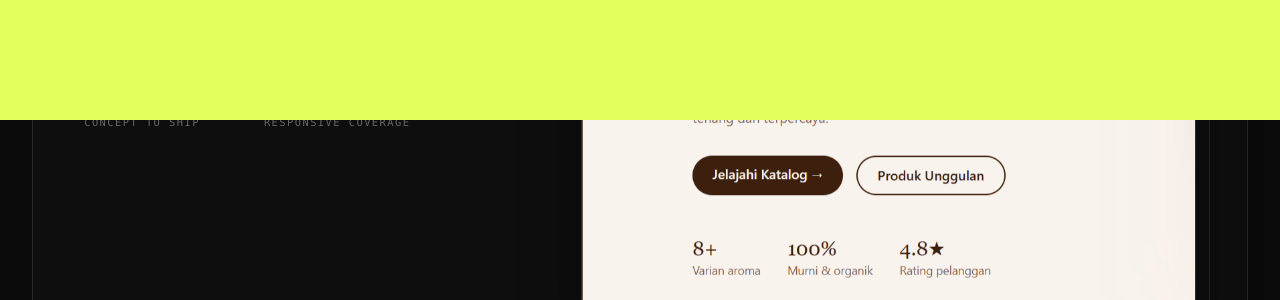
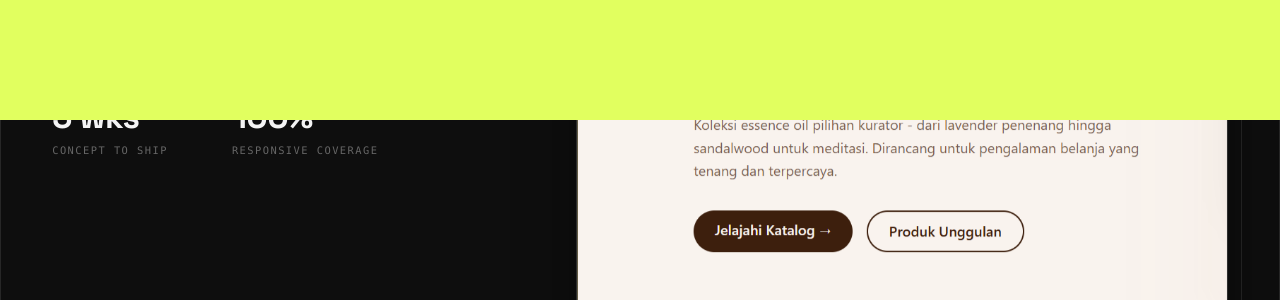
Before and after one commit to kayy-eci/PersonalPortofolio, a React (Vite) app: page / in a window 1280 px wide. Shown: the part 1480-1780 px from the top of the page. Built offline with nearby package versions, Linux system fonts and the light colour scheme.

Commit message:
a few fixes

```diff
--- a/src/App.css
+++ b/src/App.css
@@ -362,9 +362,13 @@ a.featured-cta:hover .arrow {
 
 /* Featured scroll stack (desktop) */
 @media (min-width: 901px) {
+  .featured-list {
+    gap: 6rem;
+  }
   .featured-card {
-    min-height: 92svh;
+    min-height: 100svh;
     align-items: stretch;
+    padding-top: 5rem;
   }
   .featured-viewport {
     aspect-ratio: auto;
--- a/src/components/Work.tsx
+++ b/src/components/Work.tsx
@@ -54,13 +54,15 @@ const projects: Project[] = [
 
 const Work = () => {
   return (
-    <section className="section work" id="work">
+    <section className="work" id="work">
+      <div className="featured-head-wrap">
         <div className="featured-head">
           <h2 className="featured-heading">
             <span className="featured-heading-solid">FEATURED</span>{" "}
             <span className="featured-heading-outline">WORK</span>
           </h2>
           <span className="work-count">03 projects</span>
+        </div>
       </div>
 
       <div className="featured-list">
```
Lines whose indentation alone changed are shown as unchanged.
